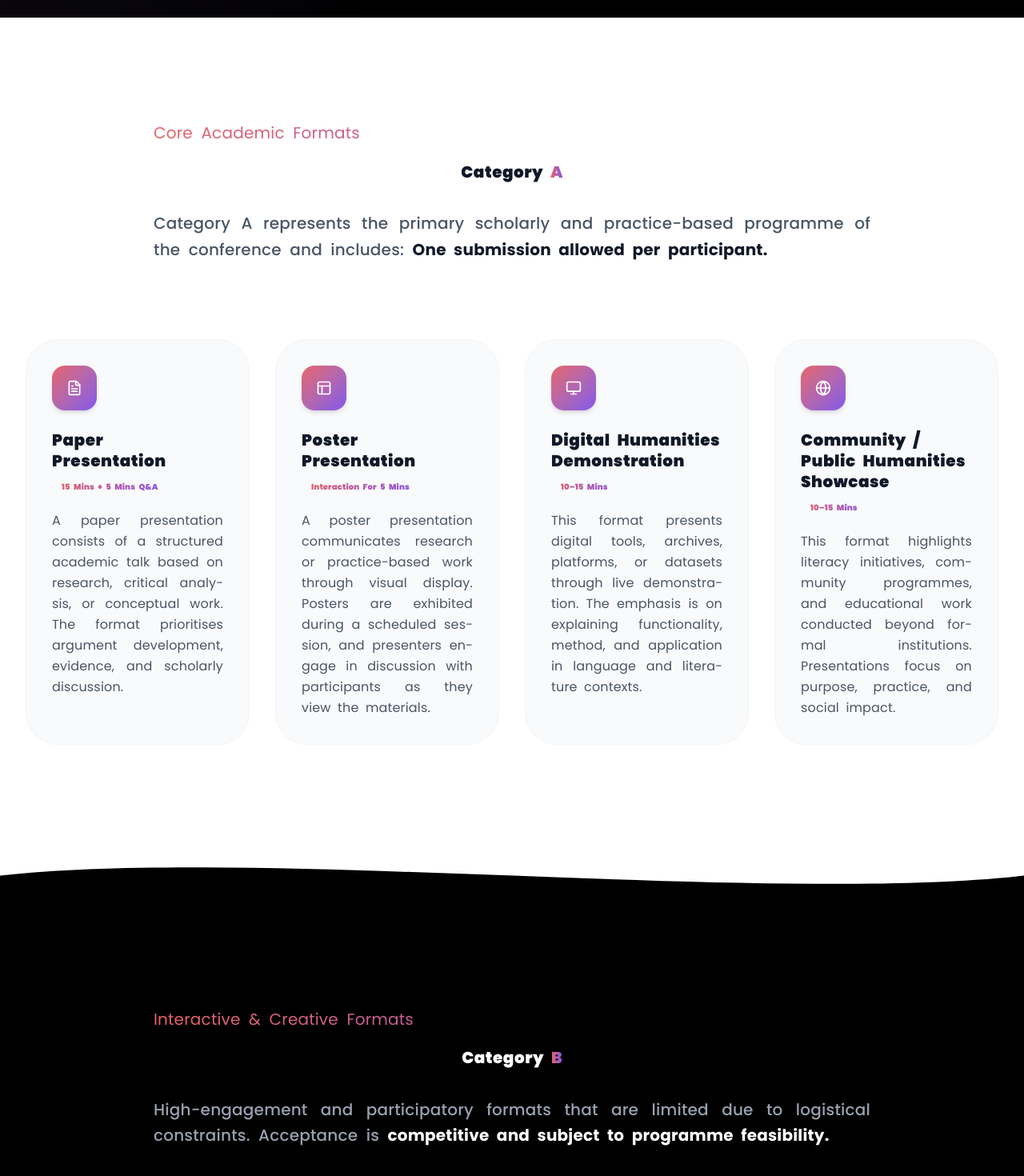
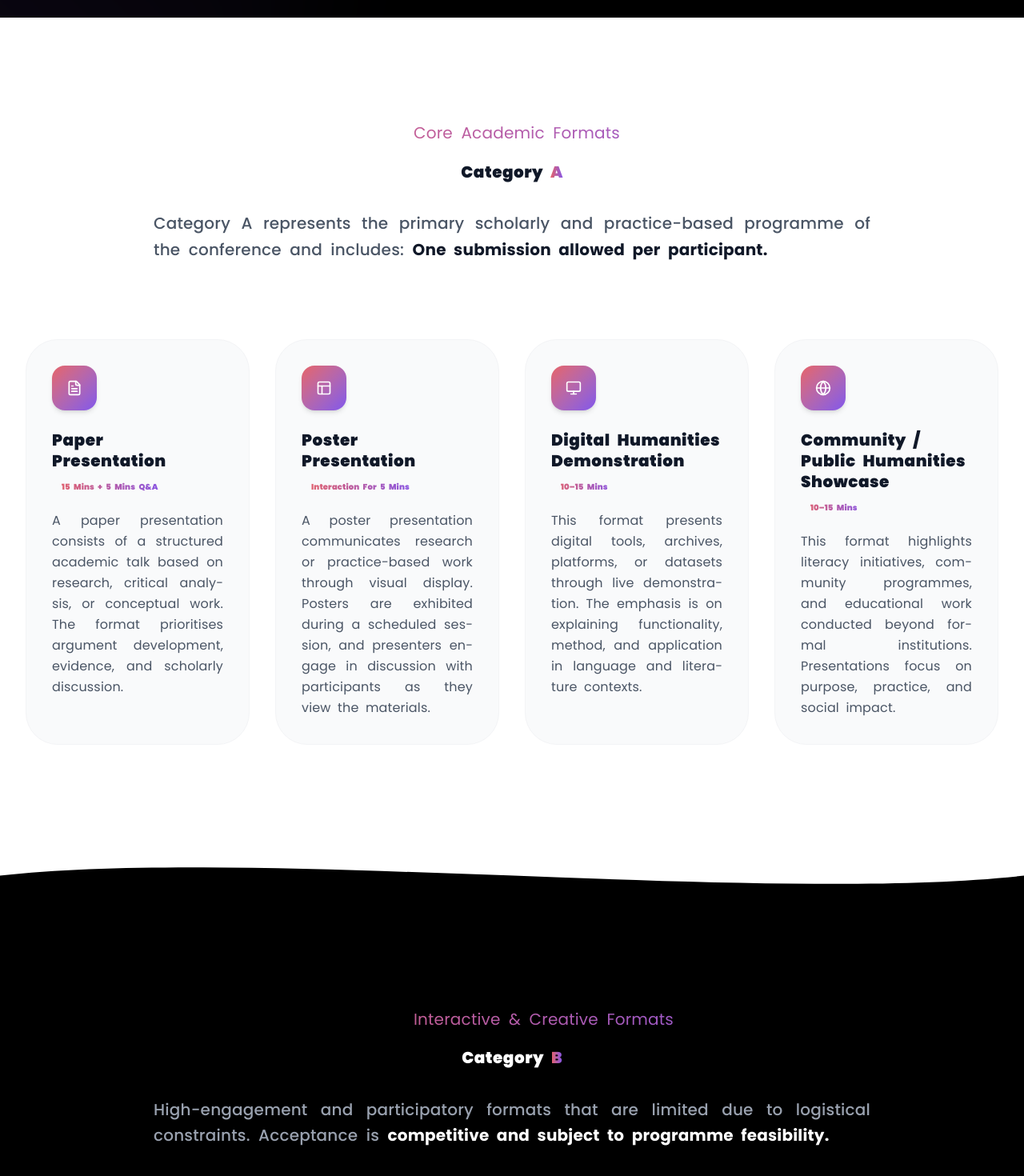
Before and after one commit to benhivedesigning-source/ELTAI-Temp-2, a React (Vite) app: page /submit/call-for-abstracts in a window 1280 px wide. Shown: the part 3136-4606 px from the top of the page at 80% size. Built offline with nearby package versions, Linux system fonts and the light colour scheme.

Commit message:
alignment

```diff
--- a/src/pages/CallForAbstractsPage.tsx
+++ b/src/pages/CallForAbstractsPage.tsx
@@ -281,7 +281,7 @@ const CallForAbstractsPage = () => {
               whileInView={{ opacity: 1, y: 0 }}
               viewport={{ once: true }}
             >
-              <p className="font-['Poppins'] text-2xl mb-4 text-center" style={gradientText}>Core Academic Formats</p>
+              <p className="font-['Poppins'] text-2xl mb-4 text-center pl-[325px]" style={gradientText}>Core Academic Formats</p>
               <h2 className="font-['Poppins'] font-black text-gray-900 text-5xl md:text-7xl tracking-tighter mb-8 capitalize leading-tight">
                 Category <span style={gradientText}>A</span>
               </h2>
@@ -329,7 +329,7 @@ const CallForAbstractsPage = () => {
               whileInView={{ opacity: 1, y: 0 }}
               viewport={{ once: true }}
             >
-              <p className="font-['Poppins'] text-2xl mb-4 text-center" style={gradientText}>Interactive & Creative Formats</p>
+              <p className="font-['Poppins'] text-2xl mb-4 text-center pl-[325px]" style={gradientText}>Interactive & Creative Formats</p>
               <h2 className="font-['Poppins'] font-black text-white text-5xl md:text-7xl tracking-tighter mb-8 capitalize leading-tight">
                 Category <span style={gradientText}>B</span>
               </h2>
```
